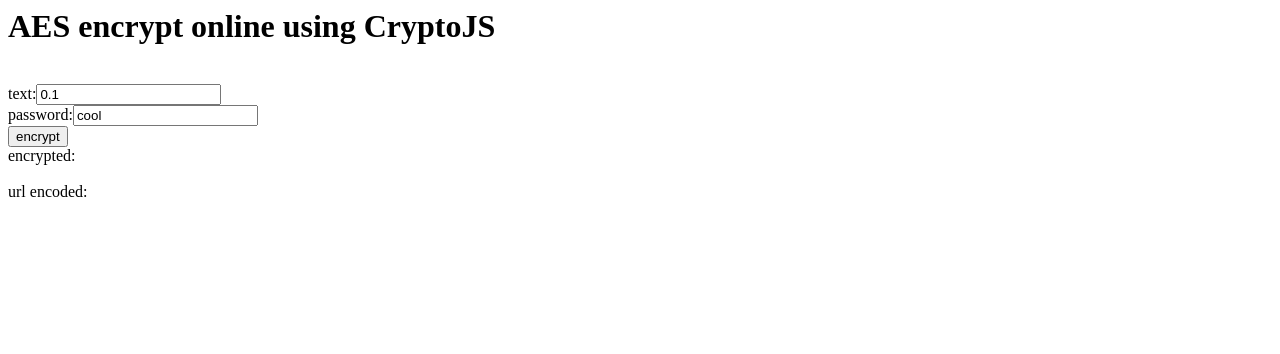
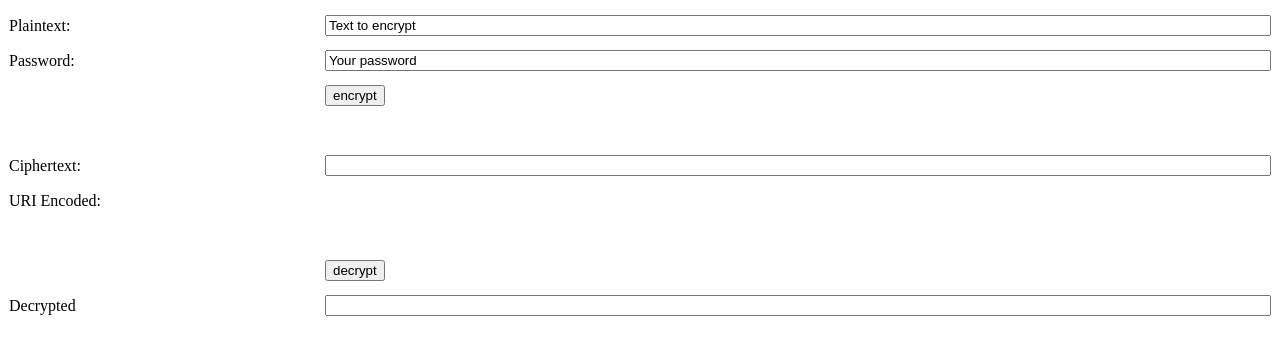
Before and after one commit to odedhb/AES-encrypt, a plain HTML site: page index.html in a window 1280 px wide. Drawn offline with Linux system fonts and the light colour scheme.

Commit message:
updated example with decrypt to string function

```diff
--- a/index.html
+++ b/index.html
@@ -1,23 +1,90 @@
 <html>
+<head>
+
 <script src="https://cdnjs.cloudflare.com/ajax/libs/crypto-js/3.1.2/rollups/aes.js"></script>
-    <h1>AES encrypt online using CryptoJS</h1>
+    <style type="text/css">
+        tr {
+            height: 35px;
+        }
+    </style>
+</head>
+<body>
 
-  <br>text:<input id='text' type='text' value='0.1'/>
+<table width="100%" cellspacing="0">
+    <tr>
+        <td width="25%">Plaintext:</td>
+        <td width="75%"><input id='text' type='text' value='Text to encrypt' style="width: 100%;"/></td>
+    </tr>
 
-  <br>password:<input id='pass' type='text' value='cool'/>
+    <tr>
+        <td>Password:</td>
+        <td><input id='pass' type='text' value='Your password' style="width: 100%;"/></td>
+    </tr>
 
-    <br><button onclick="encrypt()">encrypt</button>
+    <tr>
+        <td></td>
+        <td>
+            <button onclick="encrypt()">encrypt</button>
+        </td>
+    </tr>
 
-  <br>encrypted:<br><span id='result'></span>
-    <br>url encoded:<br><span id='result-encoded'></span>
+    <tr></tr>
 
+    <tr>
+        <td>
+            Ciphertext:
+        </td>
+        <td>
+            <input id='ciphertext' style="width: 100%;">
+        </td>
+    </tr>
+    <tr>
+        <td>
+            URI Encoded:
+        </td>
+        <td>
+            <span id="result-encoded"></span>
+        </td>
+    </tr>
+
+    <tr></tr>
+
+    <tr>
+        <td></td>
+        <td>
+            <button onclick="decrypt()">decrypt</button>
+        </td>
+    </tr>
+    <tr>
+        <td>
+            Decrypted
+        </td>
+        <td>
+            <input id='plaintext' style="width: 100%;">
+        </td>
+    </tr>
+
+</table>
+
+</body>
 
 <script>
     function encrypt(){
 
         var encrypted = CryptoJS.AES.encrypt(document.getElementById("text").value, document.getElementById("pass").value);
-            document.getElementById("result").innerHTML = encrypted;
+        document.getElementById("ciphertext").value = encrypted;
         document.getElementById("result-encoded").innerHTML = encodeURIComponent(encrypted);
+
+        // reset the plaintext
+        document.getElementById("plaintext").value = "";
+
+    }
+
+    function decrypt(){
+
+        var decrypted = CryptoJS.AES.decrypt(document.getElementById("ciphertext").value, document.getElementById("pass").value);
+        document.getElementById("plaintext").value = decrypted.toString(CryptoJS.enc.Utf8)
+        console.log([decrypted.toString(CryptoJS.enc.Utf8).length])
     }
 
 </script>
```
Lines whose indentation alone changed are shown as unchanged.
